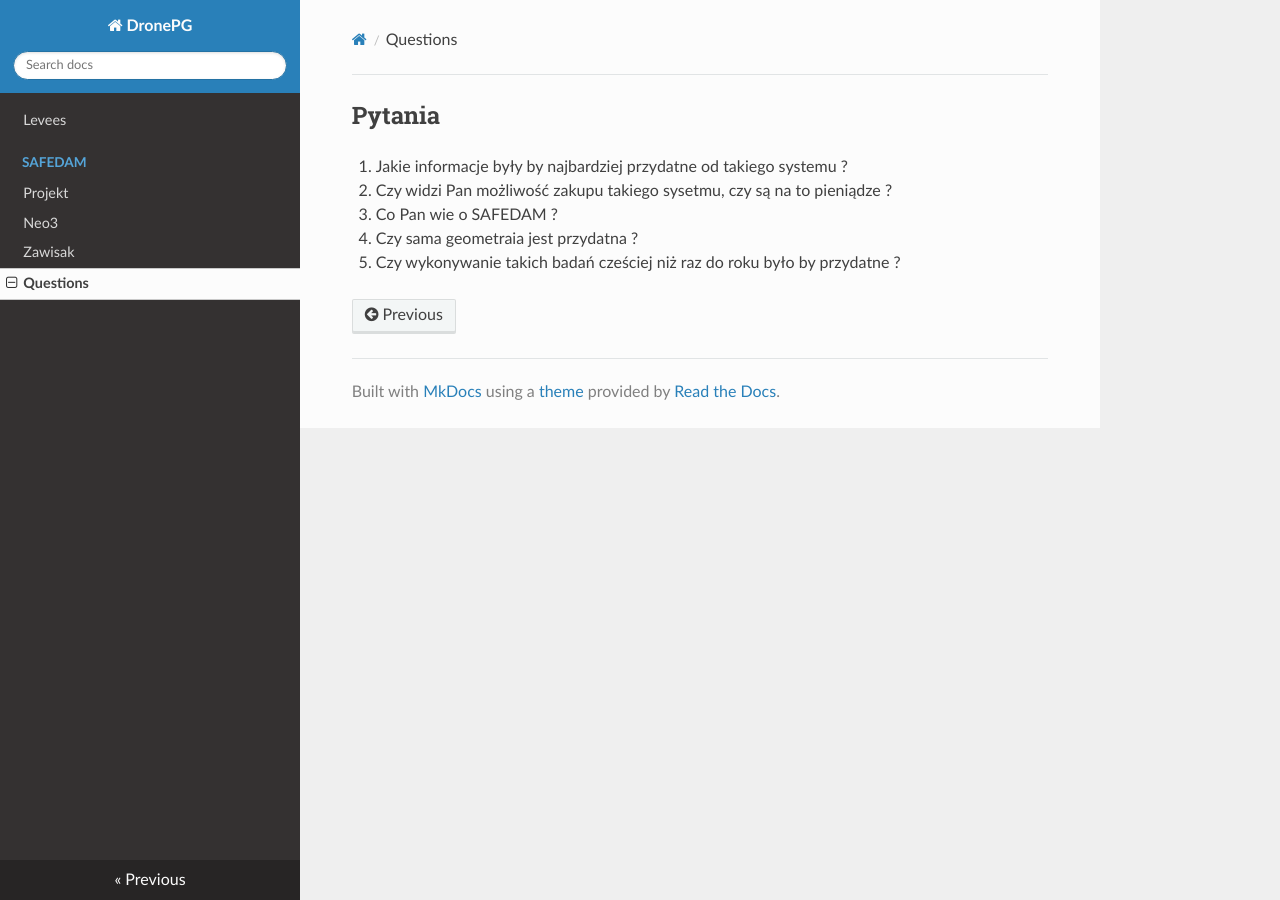
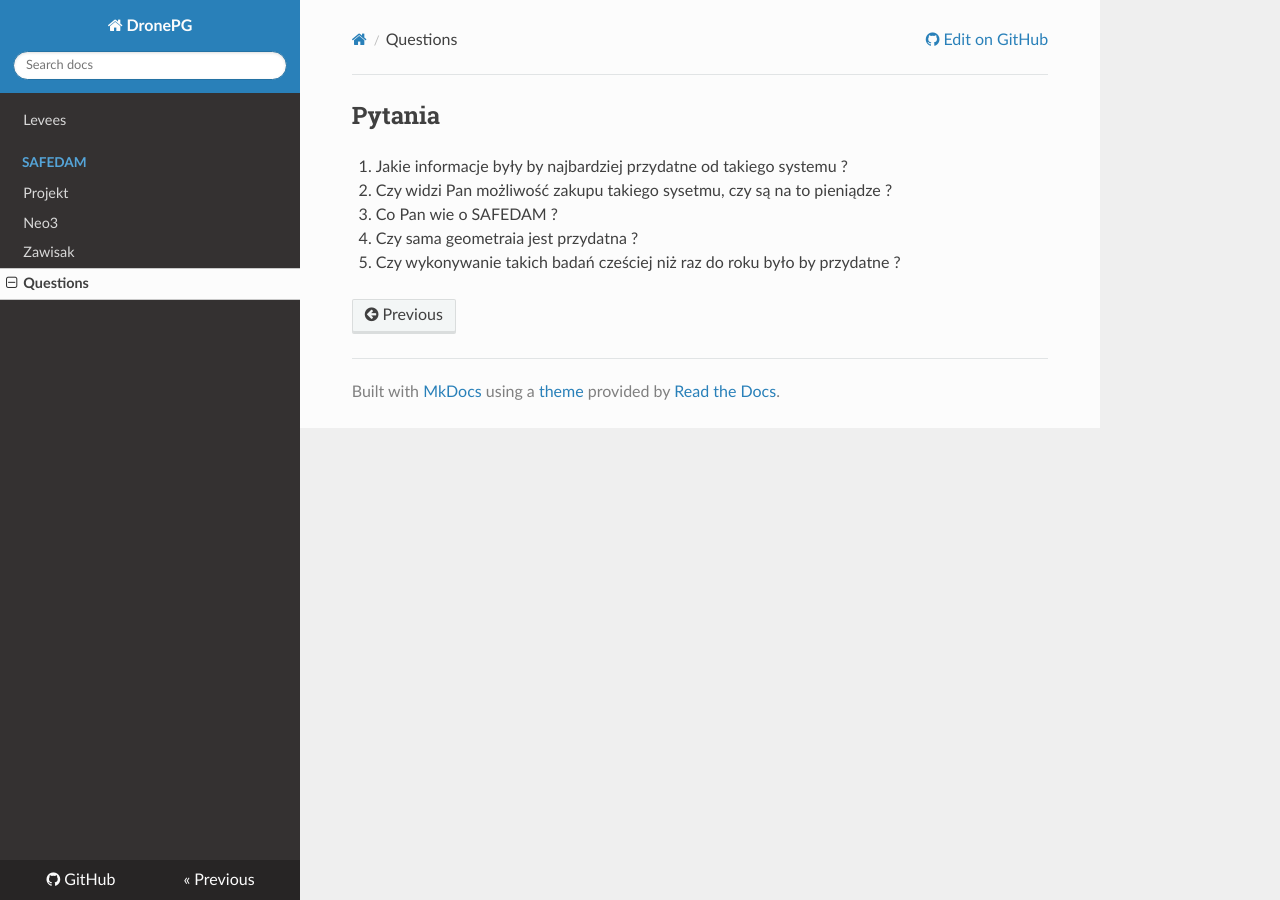
Before and after one commit to mozerpol/docs, an MkDocs documentation site: the page built from docs/questions.md, in a window 1280 px wide. Built offline with MkDocs 1.6.1, drawn with Linux system fonts in a browser that asks for light colours; nearby versions of some CDN libraries; some of the changed lines change nothing that is shown.

Commit message:
add github repo link

```diff
--- a/mkdocs.yml
+++ b/mkdocs.yml
@@ -1,5 +1,6 @@
 site_name: DronePG
 theme: readthedocs
+repo_url: https://github.com/dronepg/docs/
 markdown_extensions:
   - admonition
   - toc:
```
